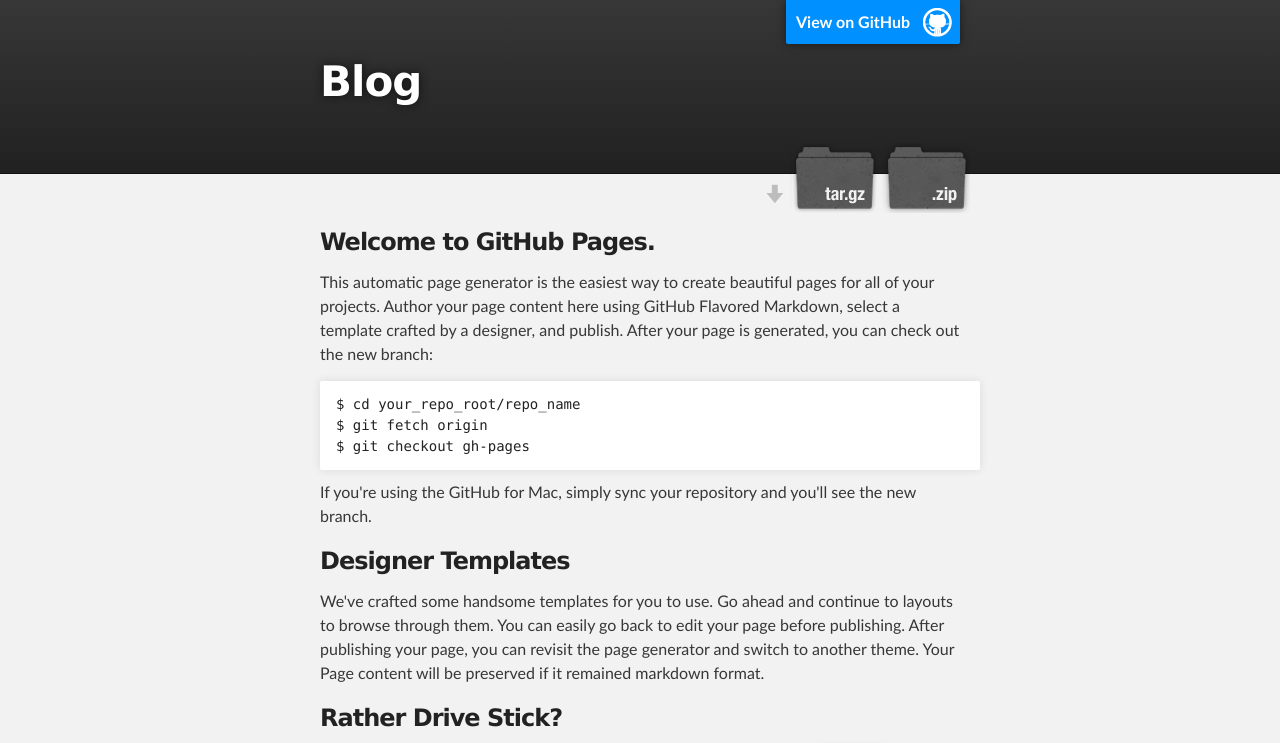
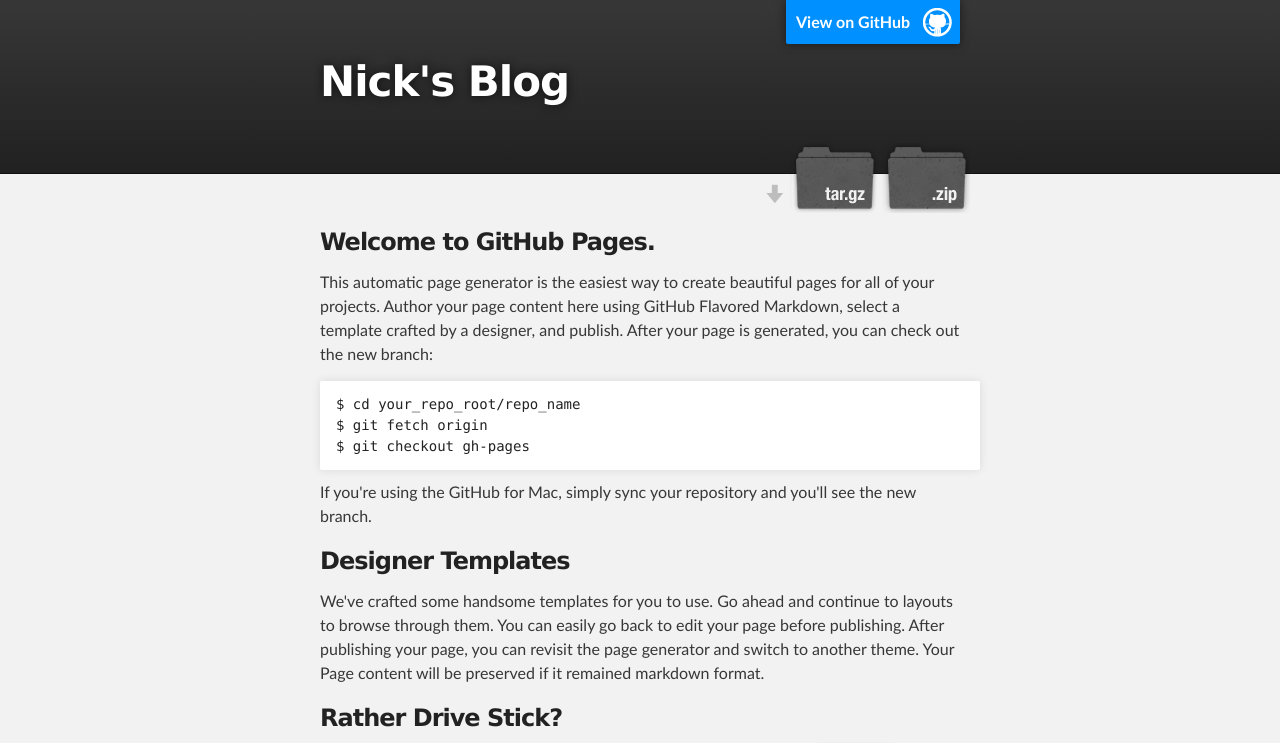
Before and after one commit to Nick-The-Uncharted/blog, a plain HTML site: page index.html in a window 1280 px wide. Shown: the top 743 px of the page. Drawn offline with Linux system fonts and the light colour scheme.

Commit message:
Update index.html

```diff
--- a/index.html
+++ b/index.html
@@ -18,7 +18,7 @@
         <header class="inner">
           <a id="forkme_banner" href="https://github.com/Nick-The-Uncharted/blog">View on GitHub</a>
 
-          <h1 id="project_title">Blog</h1>
+          <h1 id="project_title">Nick's Blog</h1>
           <h2 id="project_tagline"></h2>
 
             <section id="downloads">
```
